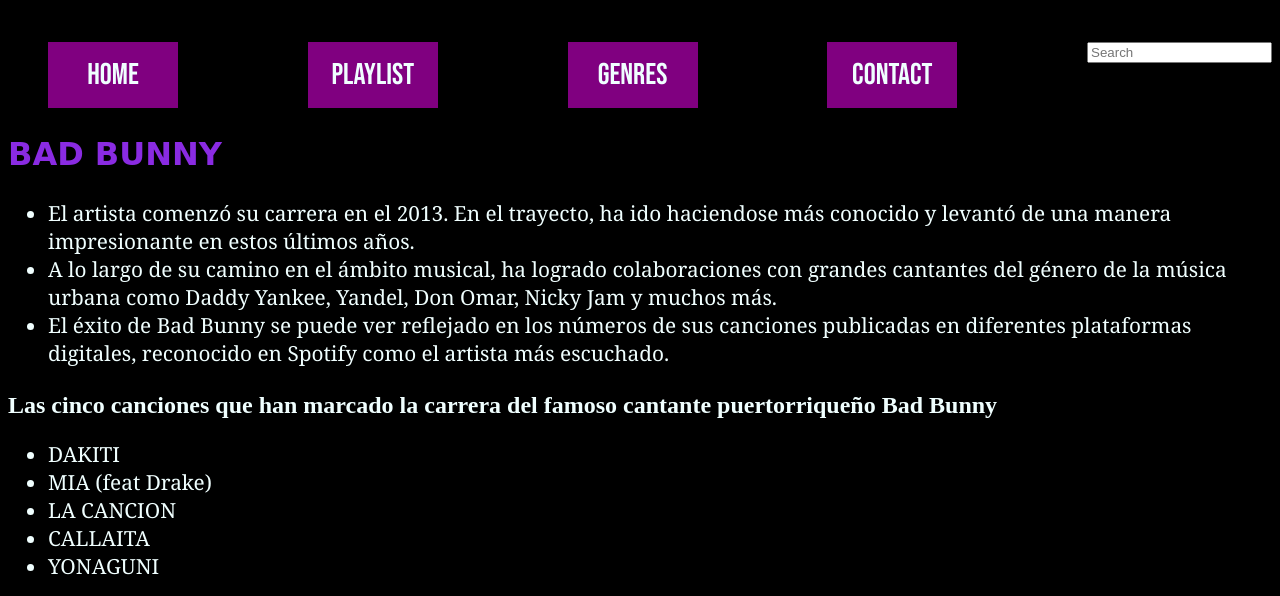
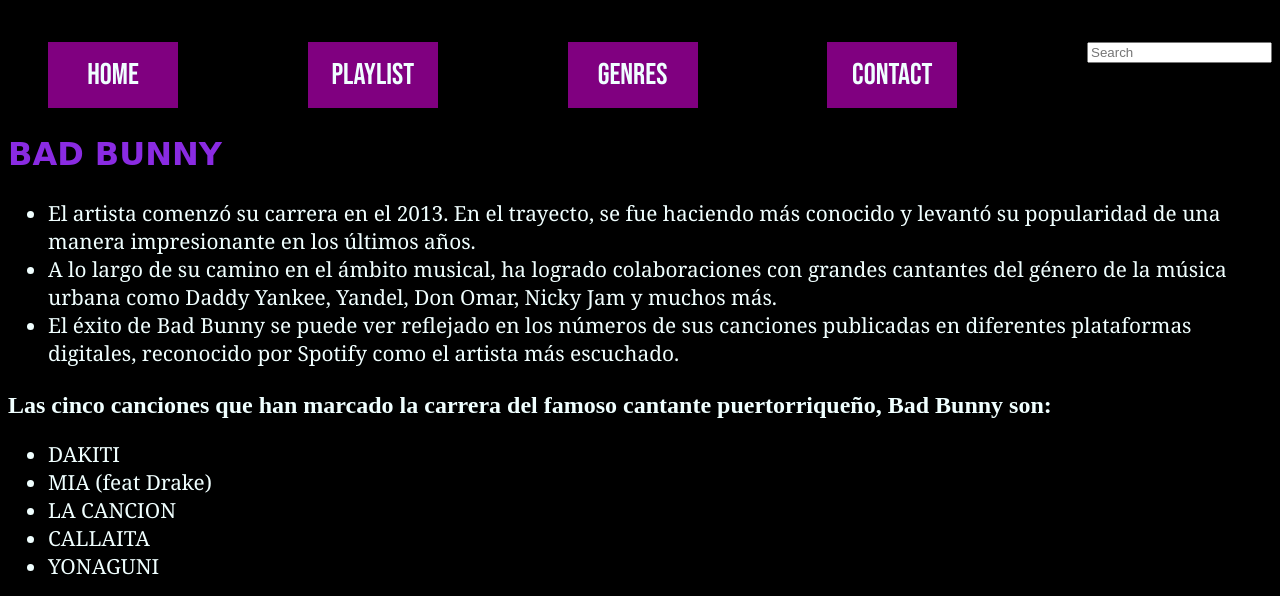
Before and after one commit to dlubelski/proyectointegrador, a plain HTML site: page busqueda.html in a window 1280 px wide. Shown: the part 782-1378 px from the top of the page. Drawn offline with Linux system fonts and the light colour scheme; a web font is replaced by a local one.

Commit message:
correcciones

```diff
--- a/busqueda.html
+++ b/busqueda.html
@@ -40,19 +40,19 @@
     <section class="infobadbunny">
         <h1> BAD BUNNY </h1>
         <ul>
-            <li>El artista comenzó su carrera en el 2013. En el trayecto, ha ido haciendose más conocido y
-                levantó de una manera impresionante en estos últimos años.</li>
+            <li>El artista comenzó su carrera en el 2013. En el trayecto, se fue haciendo más conocido y
+                levantó su popularidad de una manera impresionante en los últimos años.</li>
             <li> A lo largo de su camino en el ámbito musical, ha logrado colaboraciones con grandes cantantes
                 del
                 género de la música urbana como Daddy Yankee, Yandel, Don Omar, Nicky Jam y muchos más.</li>
             <li> El éxito de Bad Bunny se puede ver reflejado en los números de sus canciones publicadas en
                 diferentes
-                plataformas digitales, reconocido en Spotify como el artista más escuchado.</li>
+                plataformas digitales, reconocido por Spotify como el artista más escuchado.</li>
         </ul>
     </section>
 
     <section class="exitosbadbunny">
-        <h2>Las cinco canciones que han marcado la carrera del famoso cantante puertorriqueño Bad Bunny</h2>
+        <h2>Las cinco canciones que han marcado la carrera del famoso cantante puertorriqueño, Bad Bunny son:</h2>
         <ul>
             <li>DAKITI</li>
             <li>MIA (feat Drake)</li>
```
